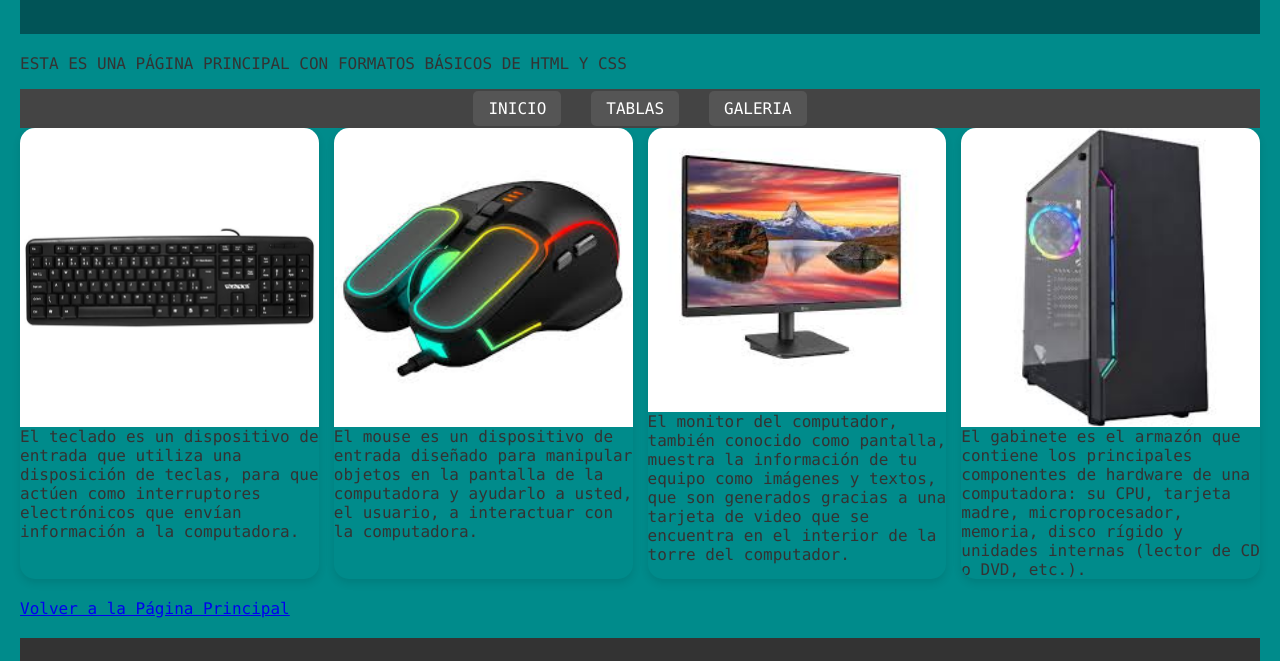
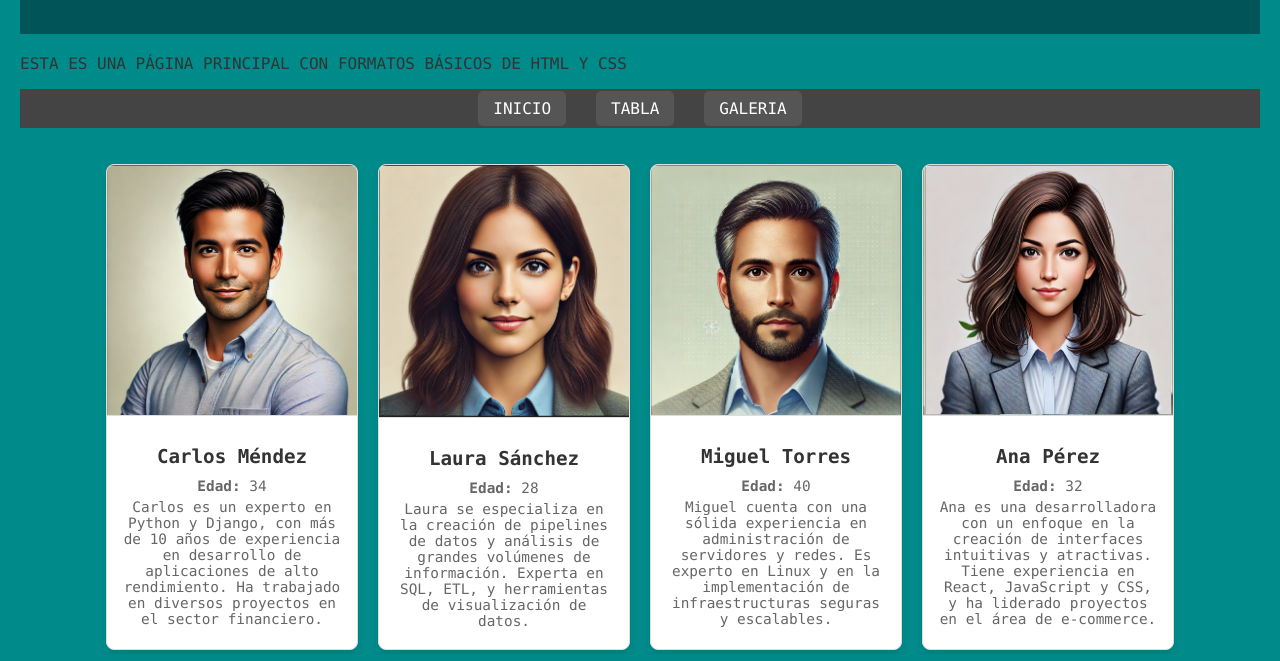
Before and after one commit to MarcosOrtiz19/TP2_MarcosOritz, a plain HTML site: page pagina2.html in a window 1280 px wide. Shown: the part 97-758 px from the top of the page. Drawn offline with Linux system fonts and the light colour scheme.

Commit message:
Add files via upload

```diff
--- a/estilos/estilo_galeria.css
+++ b/estilos/estilo_galeria.css
@@ -2,6 +2,8 @@ body {
     font-family: Consolas, Fixedsys;
     background-color: darkcyan;
     color: #333;
+    display: flexbox;
+    justify-content: center;
     margin: 0;
     padding: 20px;
 }
@@ -20,7 +22,7 @@ header {
     justify-content: center;
     background-color: #444;
     padding: 10px;
-    margin: 0;
+    margin: flex;
 }
 
 .navbar li {
@@ -40,33 +42,55 @@ header {
     background-color: #666;
 }
 
-
 .galeria {
-    display: grid;
-    grid-template-columns: repeat(auto-fit, minmax(250px, 1fr));
-    gap: 15px;
+    display: flex;
+    flex-wrap: wrap;
+    gap: 20px;
+    justify-content: center;
+    max-width: 1600px;
+    padding: 20px;
 }
 
-.imagen {
+.empleado_tarjeta {
+    width: 250px;
+    border: 1px solid #ddd;
+    border-radius: 8px;
+    box-shadow: 0 4px 8px rgba(0, 0, 0, 0.1);
     overflow: hidden;
-    border-radius: 15px;
-    box-shadow: 0 4px 8px rgba(0, 0, 0, 0.1);
+    background-color: #fff;
+    transition: transform 0.3s;
+    text-align: center;
 }
 
-.imagen img {
-    width: 100%;
-    display: block;
-    transition: transform 0.10s;
+.empleado_tarjeta:hover {
+    transform: scale(1.05);
 }
 
-.imagen img:hover {
-    transform: scale(1.05);
+.empleado_tarjeta img {
+    width: 100%;
+    height: flex;
+    border-bottom: 1px solid #ddd;
+}
+
+.empleado_info {
+    padding: 15px;
+}
+
+.empleado_info h3 {
+    margin: 10px 0;
+    font-size: 1.2em;
+    color: #333;
+}
+
+.empleado_info p {
+    font-size: 0.9em;
+    color: #666;
+    margin: 5px 0;
 }
 
 section {
     margin-bottom: 20px;
 }
-
 
 footer {
     text-align: center;
--- a/estilos/estilo_tabla.css
+++ b/estilos/estilo_tabla.css
@@ -2,6 +2,8 @@ body {
     font-family: Consolas, Fixedsys;
     background-color: darkcyan;
     color: #333;
+    display: flexbox;
+    justify-content: center;
     margin: 0;
     padding: 20px;
 }
@@ -20,7 +22,7 @@ header {
     justify-content: center;
     background-color: #444;
     padding: 10px;
-    margin: 0;
+    margin: flex;
 }
 
 .navbar li {
@@ -41,11 +43,15 @@ header {
 }
 
 main {
+    display: flex;
+    flex-wrap: wrap;
     background-color: #fff;
     padding: 20px;
     box-shadow: 0 0 15px rgba(0, 0, 0, 0.1);
-    max-width: 900px;
+    max-width: 1200px;
     margin: 0 auto;
+    gap: 20px;
+    justify-content: center;
 }
 
 table {
@@ -56,12 +62,19 @@ table {
     text-align: left;
 }
 
+th:hover {
+    transform: scale(1.05);
+}
+
+td:hover {
+    transform: scale(1.05);
+}
+
 
 thead {
     background-color: #333;
     color: #fff;
 }
-
 
 th,
 td {
@@ -69,14 +82,9 @@ td {
     padding: 12px;
 }
 
-
-tr:nth-child(even) {
-    background-color: #f9f9f9;
-}
-
-
+th,
 tr:hover {
-    background-color: #f1f1f1;
+    background-color: salmon;
 }
 
 section {
--- a/estilos/estilos.css
+++ b/estilos/estilos.css
@@ -2,6 +2,8 @@ body {
     font-family: Consolas, Fixedsys;
     background-color: darkcyan;
     color: #333;
+    display: flexbox;
+    justify-content: center;
     margin: 0;
     padding: 20px;
 }
@@ -20,7 +22,7 @@ header {
     justify-content: center;
     background-color: #444;
     padding: 10px;
-    margin: 0;
+    margin: flex;
 }
 
 .navbar li {
@@ -40,16 +42,37 @@ header {
     background-color: #666;
 }
 
-main {
-    background:  #fff;
+main{
+    display: flex;
+    flex-wrap: wrap;
+    gap: 20px;
+    justify-content: center;
+    max-width: 1200px;
     padding: 20px;
-    box-shadow: 0 0 15px rgba(0, 0, 0, 0.1);
-    max-width: 900px;
-    margin: 0 auto;
+    width: 550px;
+    border: 1px solid #ddd;
+    border-radius: 8px;
+    box-shadow: 0 4px 8px rgba(0, 0, 0, 0.1);
+    overflow: hidden;
+    background-color: #fff;
+    transition: transform 0.3s;
+    text-align: center;
+    margin: auto;
 }
 
-section {
-    margin-bottom: 20px;
+.inicio:hover {
+    transform: scale(1.05);
+}
+
+.inicio{
+    width: 100%;
+    height: auto;
+    border-bottom: 1px solid #ddd;
+}
+
+section{
+    margin-bottom: 30px;
+    border-bottom: 1px solid #ddd;
 }
 
 footer {
--- a/pagina2.html
+++ b/pagina2.html
@@ -20,44 +20,65 @@
     <nav>
         <ul class="navbar">
             <li><a href="index.html">INICIO</a></li>
-            <li><a href="pagina1.html">TABLAS</a></li>
+            <li><a href="pagina1.html">TABLA</a></li>
             <li><a href="pagina2.html">GALERIA</a></li>
         </ul>
     </nav>
 
     <main>
         <section class="galeria">
-            <div class="imagen">
-                <img src="imagenes/teclado.jpg" alt="Teclado Logitech Ultra Gamer PRO G503" width="300">
-                <figcaption>
-                    El teclado es un dispositivo de entrada que utiliza una disposición de teclas, para que actúen como interruptores electrónicos que envían información a la computadora.
-                </figcaption>
+            <div class="empleado_tarjeta">
+                <img src="imagenes/empleado1.jpg" alt="Foto de Carlos Méndez">
+                <div class="empleado_info">
+                    <h3>Carlos Méndez</h3>
+                    <p><strong>Edad:</strong> 34</p>
+                    <p>Carlos es un experto en Python y Django, con más de 10 años de experiencia en desarrollo de aplicaciones de alto rendimiento. Ha trabajado en diversos proyectos en el sector financiero.</p>
+                </div>
             </div>
-            <div class="imagen">
-                <img src="imagenes/mouse.jpg" alt="Mouse RedDragon Ultra Gamer PRO" width="300">
-                <figcaption>
-                    El mouse es un dispositivo de entrada diseñado para manipular objetos en la pantalla de la computadora y ayudarlo a usted, el usuario, a interactuar con la computadora.
-                </figcaption>
+
+            <div class="empleado_tarjeta">
+                <img src="imagenes/empleado2.jpg" alt="Foto de Laura Sánchez">
+                <div class="empleado_info">
+                    <h3>Laura Sánchez</h3>
+                    <p><strong>Edad:</strong> 28</p>
+                    <p>Laura se especializa en la creación de pipelines de datos y análisis de grandes volúmenes de información. Experta en SQL, ETL, y herramientas de visualización de datos.</p>
+                </div>
             </div>
-            <div class="imagen">
-                <img src="imagenes/monitor.jpg" alt="Monitor Oled Ultra 2K 500hz" width="300">
-                <figcaption>
-                    El monitor del computador, también conocido como pantalla, muestra la información de tu equipo como imágenes y textos, que son generados gracias a una tarjeta de video que se encuentra en el interior de la torre del computador.
-                </figcaption>
+
+            <div class="empleado_tarjeta">
+                <img src="imagenes/empleado3.jpg" alt="Foto de Miguel Torres">
+                <div class="empleado_info">
+                    <h3>Miguel Torres</h3>
+                    <p><strong>Edad:</strong> 40</p>
+                    <p>Miguel cuenta con una sólida experiencia en administración de servidores y redes. Es experto en Linux y en la implementación de infraestructuras seguras y escalables.</p>
+                </div>
             </div>
-            <div class="imagen">
-                <img src="imagenes/gabinete.jpg" alt="MegaTorre Puretazo" width="300">
-                <figcaption>
-                    El gabinete es el armazón que contiene los principales componentes de hardware de una computadora: su CPU, tarjeta madre, microprocesador, memoria, disco rígido y unidades internas (lector de CD o DVD, etc.).
-                </figcaption>
+
+            <div class="empleado_tarjeta">
+                <img src="imagenes/empleado4.jpg" alt="Foto de Ana Pérez">
+                <div class="empleado_info">
+                    <h3>Ana Pérez</h3>
+                    <p><strong>Edad:</strong> 32</p>
+                    <p>Ana es una desarrolladora con un enfoque en la creación de interfaces intuitivas y atractivas. Tiene experiencia en React, JavaScript y CSS, y ha liderado proyectos en el área de e-commerce.</p>
+                </div>
+            </div>
+
+            <div class="empleado_tarjeta">
+                <img src="imagenes/empleado5.jpg" alt="Foto de Roberto Díaz">
+                <div class="empleado_info">
+                    <h3>Roberto Díaz</h3>
+                    <p><strong>Edad:</strong> 50</p>
+                    <p>Roberto es un ingeniero enfocado en garantizar la calidad del software a través de pruebas exhaustivas y estrategias de automatización. Tiene experiencia en pruebas de regresión, pruebas funcionales y manejo de herramientas como Selenium y JIRA.</p>
+                </div>
             </div>
         </section>
+
     </main>
 
-    <p><a href="index.html">Volver a la Página Principal</a></p>
+    <p><a href="index.html">VOLVER A MENU PRINCIPAL</a></p>
 
     <footer>
-        <p>&copy; Derechos reservados por Marcos Ortiz - Ñemby - 2024</p>
+        <p>&copy; DERECHOS RESERVADOS POR MARCOS ORTIZ  - ÑEMBY - 2024</p>
     </footer>
 
 </body>
```
Also changed, not shown: index.html (+12 -14 lines), pagina1.html (+41 -16 lines), imagenes/empleado1.jpg (added), imagenes/empleado2.jpg (added), imagenes/empleado3.jpg (added), imagenes/empleado4.jpg (added), imagenes/empleado5.jpg (added).
